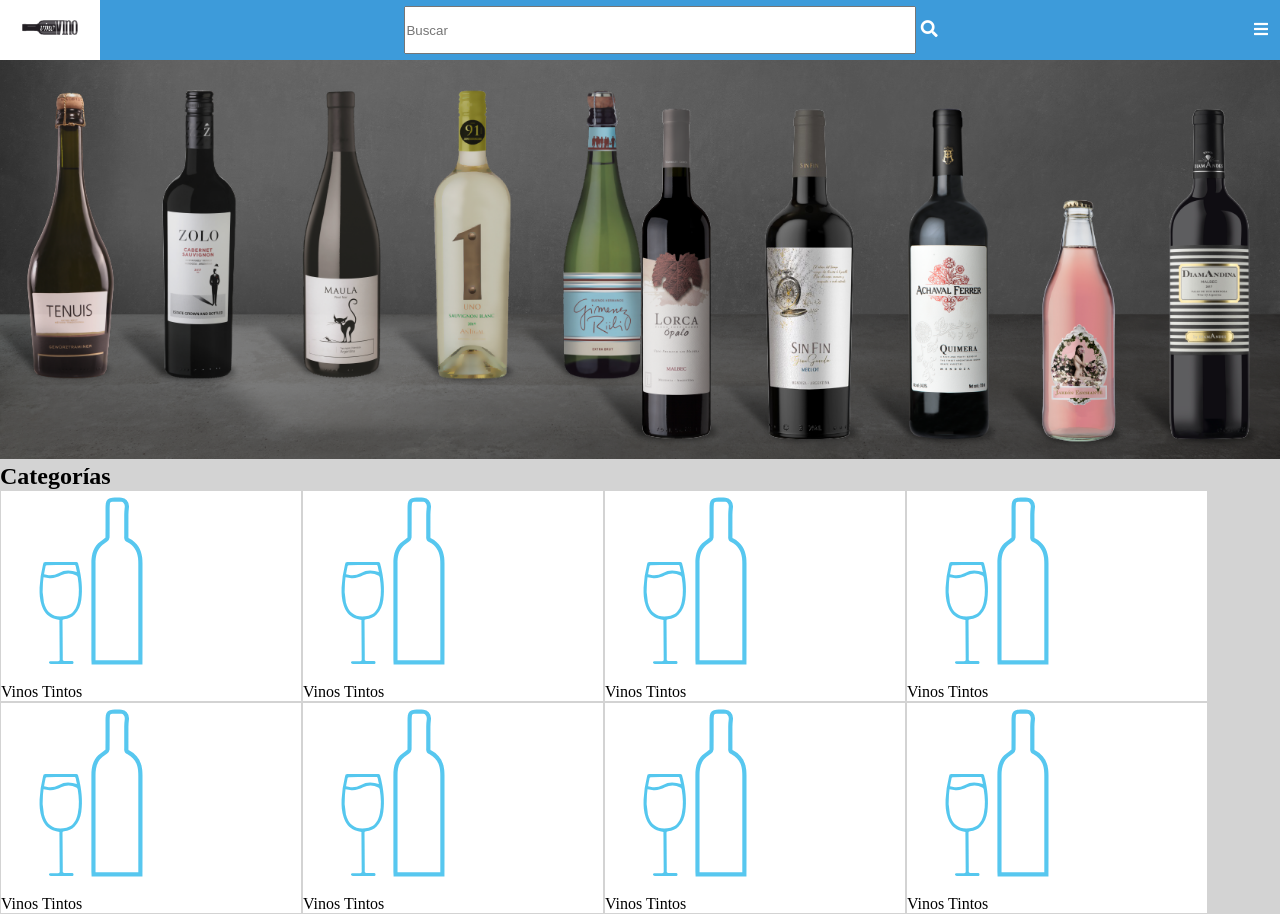
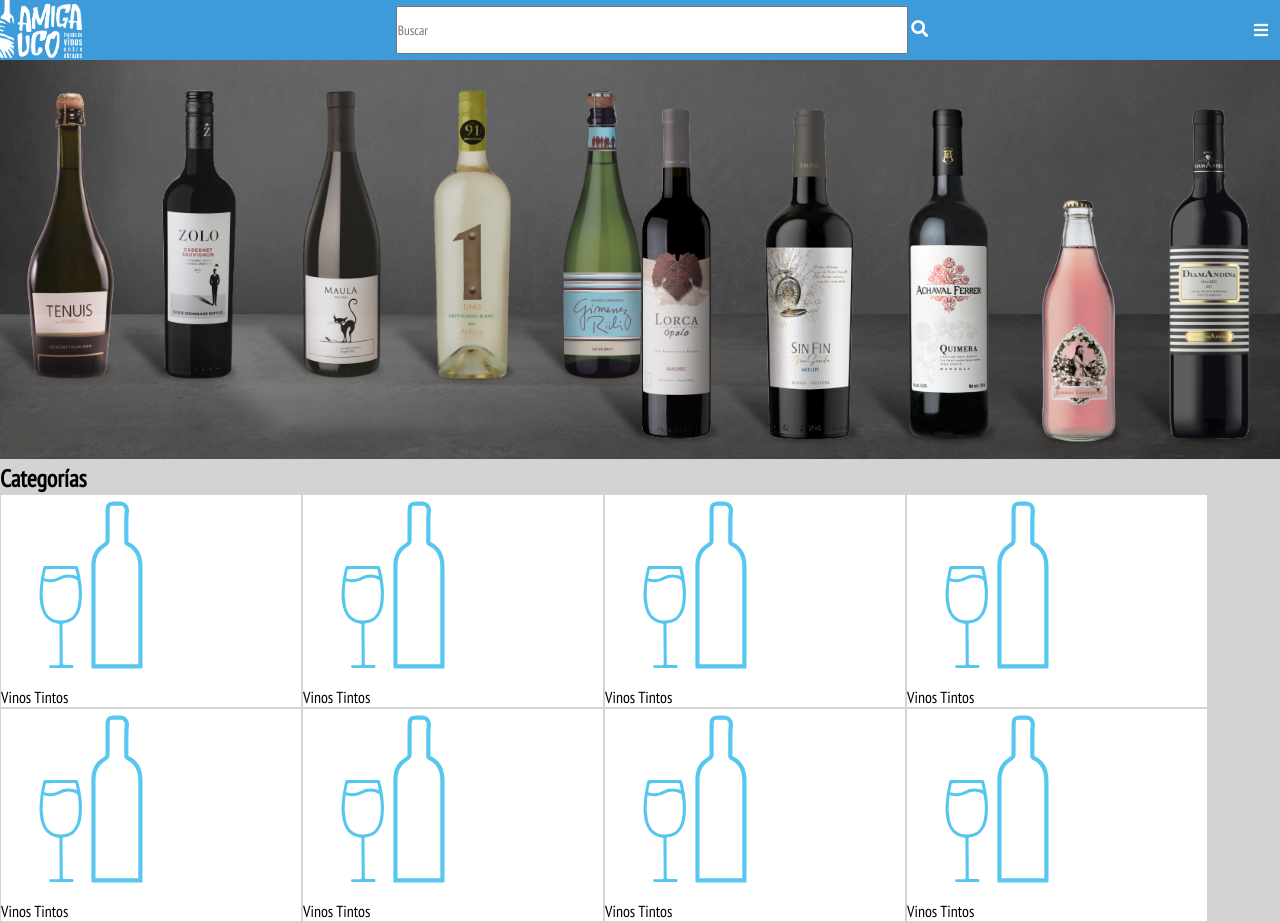
Before and after one commit to AndresVDC/grupo_7_vino-online, a Node server app: page / in a window 1280 px wide. Run offline with Node 20, Linux system fonts and the light colour scheme.

Commit message:
Se corrige logo en los HTML y se agrega la fuente definida en maniual de marca

```diff
--- a/src/css/style.css
+++ b/src/css/style.css
@@ -2,6 +2,7 @@
     box-sizing: border-box;
     margin: 0;
     padding: 0;
+    font-family: 'PT Sans Narrow', sans-serif;
 }
 a {
     text-decoration: none;
@@ -21,7 +22,7 @@
     height: 60px;
 }
 .nav-bar--logo{
-    width: 100px;
+    width: 82px;
 }
 .nav-bar--search{
     width: 50%;
--- a/src/views/index.html
+++ b/src/views/index.html
@@ -9,6 +9,9 @@
     <link rel="stylesheet" href="/css/style.css">
     <!-- FAS-->
     <link rel="stylesheet" href="https://cdnjs.cloudflare.com/ajax/libs/font-awesome/5.15.1/css/all.min.css" />
+    <!-- Font PT SANS NARROW-->
+    <link rel="preconnect" href="https://fonts.gstatic.com">
+    <link href="https://fonts.googleapis.com/css2?family=PT+Sans+Narrow&display=swap" rel="stylesheet">
 </head>
 
 <body>
@@ -17,7 +20,7 @@
             <div class="nav-bar">
                 <div class="nav-bar--logo">
                     <a href="/">
-                        <img src="img\vino-vino.png" alt="Logo" width="100%" height="100%" id="logo">
+                        <img src="img\logo.png" alt="Logo" width="100%" height="100%" id="logo">
                     </a>
                 </div>
                 <div class="nav-bar--search">
```
Also changed, not shown: src/views/login.html (+5 -2 lines), src/views/productCart.html (+5 -2 lines), src/views/productDetail.html (+5 -2 lines), src/views/register.html (+5 -2 lines), public/img/logo.png (renamed from public/manual-de-marca/marca principal blanco.png), public/img/vino-vino.png (deleted). Lines whose indentation alone changed are shown as unchanged.
